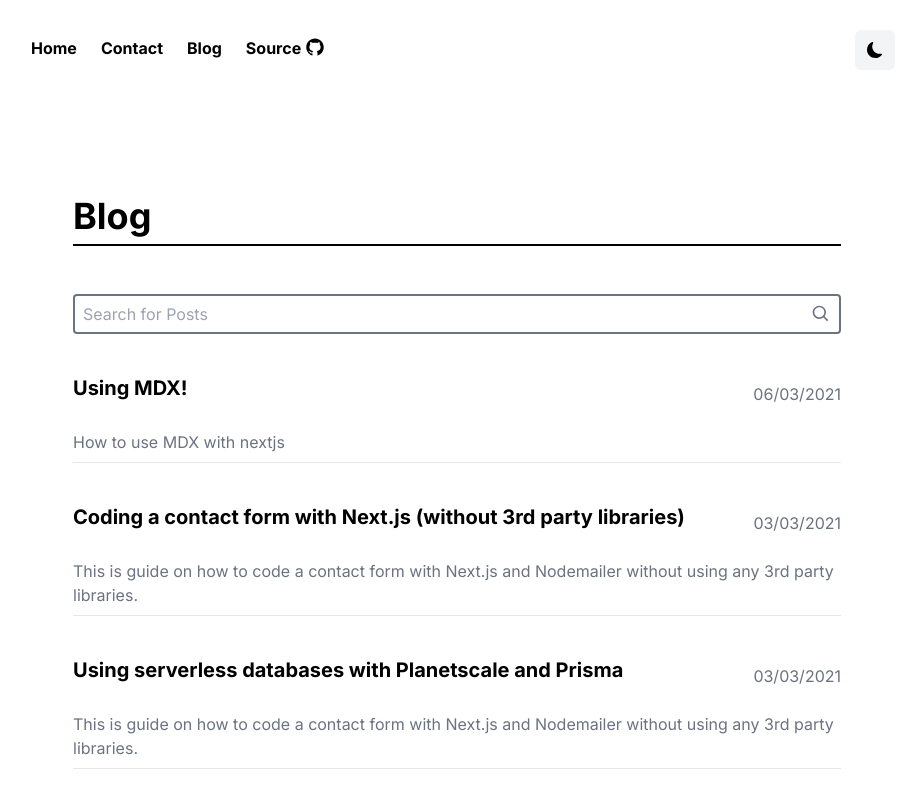
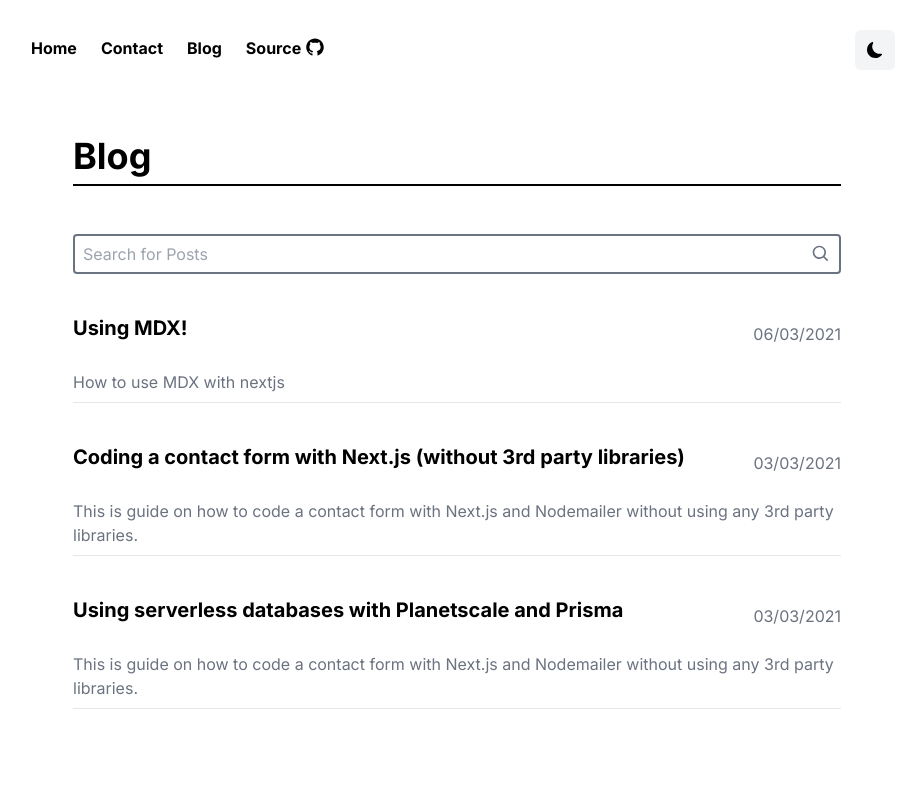
Before and after one commit to max-grzanna/personal-website, a Next.js app: page /blog in a window 1280 px wide. Shown: the top 800 px of the page, without its empty margins (183-1096 px from the left). Built offline with nearby package versions, Linux system fonts and the light colour scheme.

Commit message:
blog page styling

```diff
--- a/components/Container.jsx
+++ b/components/Container.jsx
@@ -9,9 +9,9 @@ import DarkModeToggle from '@/components/DarkModeToggle';
 import Footer from '@/components/Footer';
 
 const classes = {
-  links: 'lg:inline-flex mb-5   dlg:w-auto w-full px-3 py-2 rounded text-black dark:text-gray-200 font-bold items-center justify-center hover:bg-gray-600 hover:text-white ',
+  links: 'lg:inline-flex mb-5 dlg:w-auto w-full px-3 py-2 rounded text-black dark:text-gray-200 font-bold items-center justify-center hover:bg-gray-600 hover:text-white ',
   DarkModeToggle: 'ml-auto',
-  Content: 'lg:w-[800px] m-auto mt-5 lg:mt-20 p-4 flex items-start min-h-screen flex-col',
+  Content: 'lg:w-[800px] m-auto lg:mt-5 lg:mt-20 p-4 flex items-start min-h-screen flex-col',
   sourceLink: 'inline-flex flex-row-reverse',
   githubIcon: 'relative left-1 inline-flex justify-start items-center bottom-px',
   footer: 'lg:w-[800px] m-auto mt-5 lg:mt-20 p-4 flex items-start',
--- a/pages/blog/[slug].jsx
+++ b/pages/blog/[slug].jsx
@@ -14,7 +14,7 @@ import MDXComponents from '@/components/MDXComponents';
 const c = {
   Wrapper: 'w-full',
   blogPost: 'flex flex-col w-full',
-  title: 'font-bold text-3xl mt-8 mb-4 border-none',
+  title: 'font-bold text-3xl lg:mt-8 mb-4 border-none',
   sideInfo: 'text-gray-400',
   content: 'mt-10',
   sideInfoContainer: 'flex items-center justify-between flex-row-reverse',
@@ -32,7 +32,6 @@ export default function PostPage({
     <Container>
       <article className={c.Wrapper}>
         <div className={c.blogPost}>
-          <GoBackButton />
           <header>
             <h1 className={c.title}>{title}</h1>
             <div className={c.sideInfoContainer}>
@@ -53,7 +52,7 @@ export default function PostPage({
               {test}
             </div>
           </div>
-
+          <GoBackButton />
         </div>
       </article>
     </Container>
```
